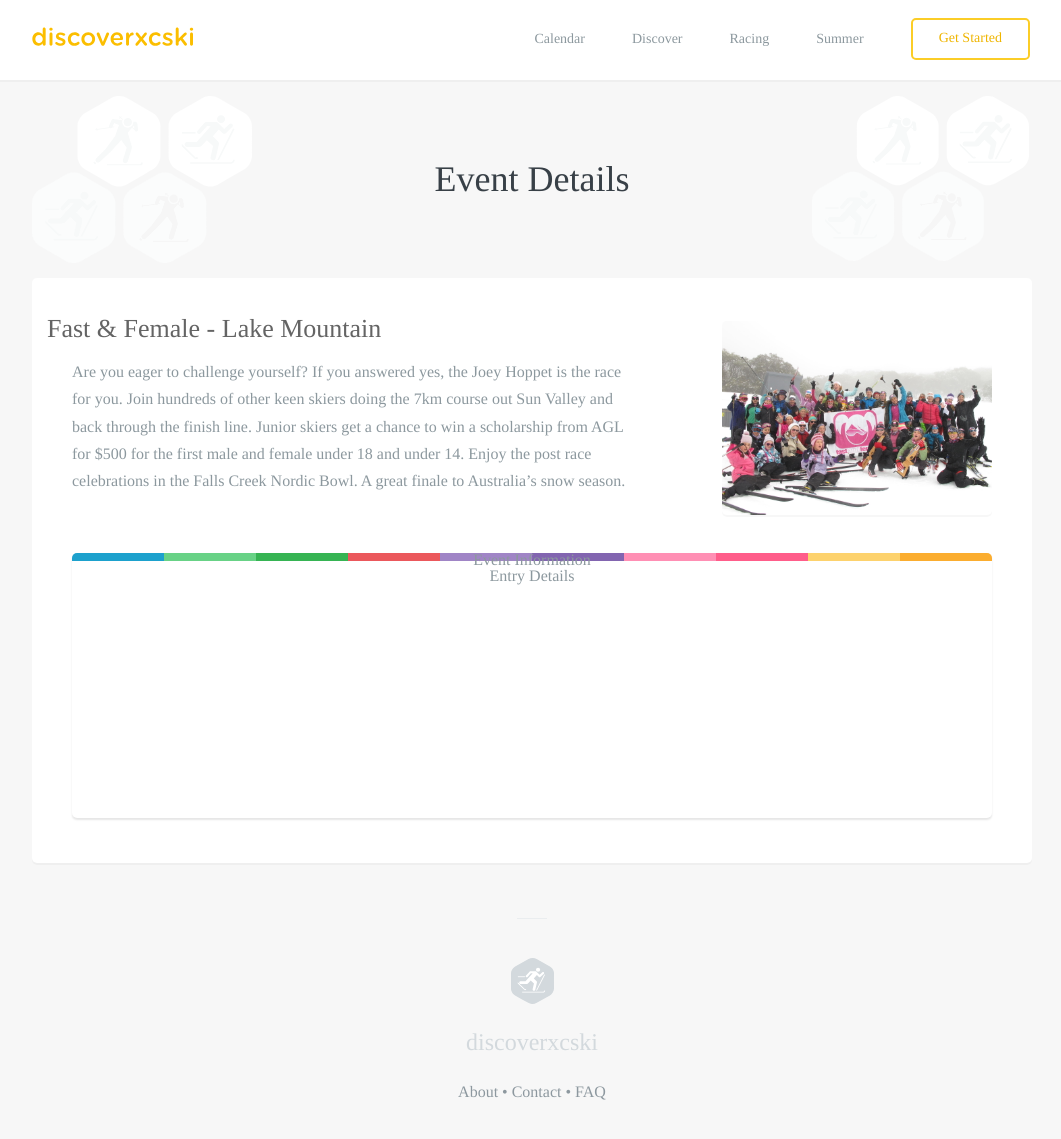
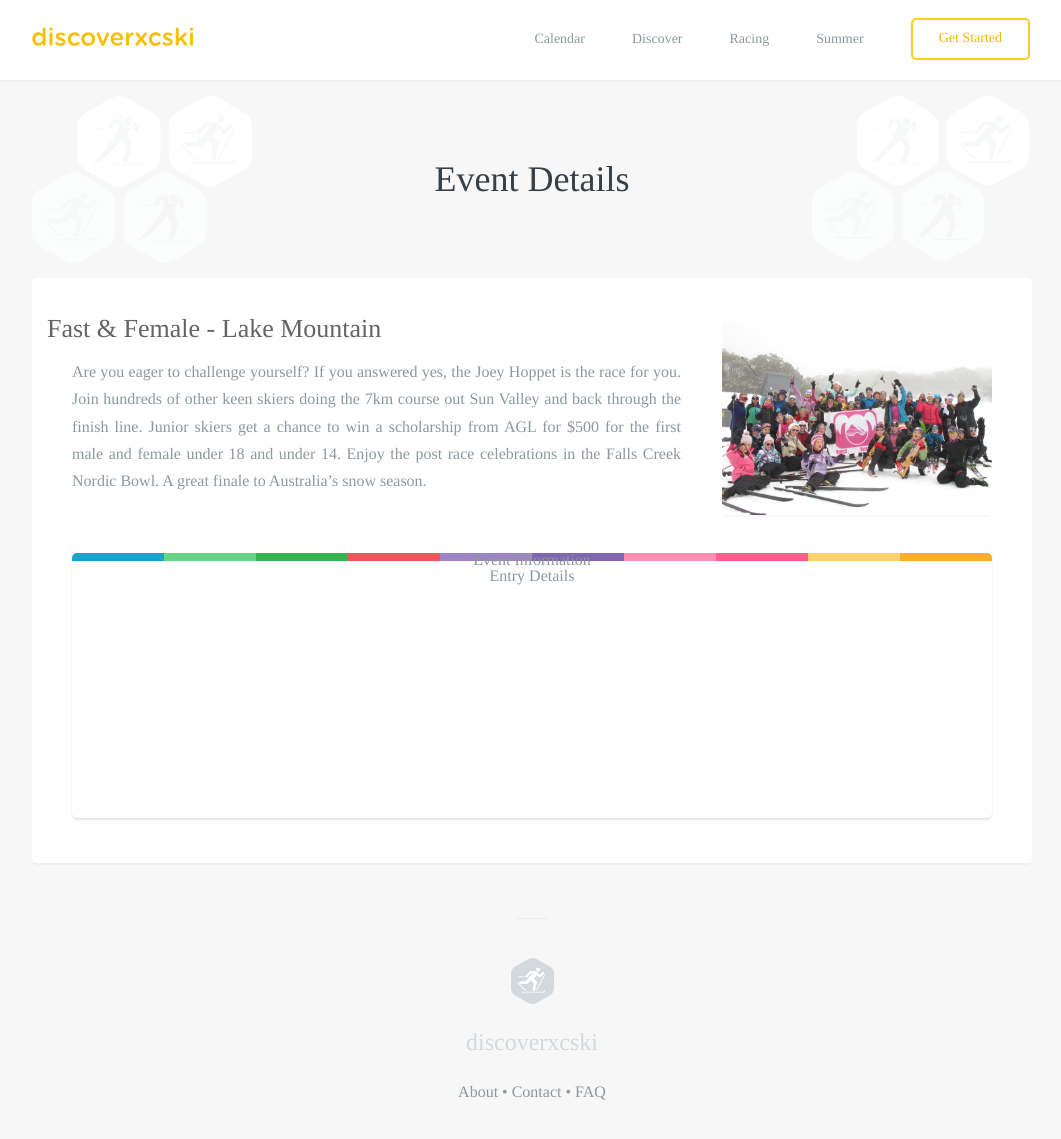
Before and after one commit to robcatto/robcatto.github.io, a Jekyll site: the page built from events/fast-&-female-lake-mountain/index.html, in a window 1280 px wide and 1156 px high. Shown: the top 1139 px of the window, without its empty margins (108-1169 px from the left). Built offline with Jekyll 4.4.1, drawn with Linux system fonts in a browser that asks for light colours; some web fonts are replaced; Markdown is read by kramdown in place of the engine named in the settings.

Commit message:
Update index.html

```diff
--- a/events/fast-&-female-lake-mountain/index.html
+++ b/events/fast-&-female-lake-mountain/index.html
@@ -46,7 +46,7 @@ layout: default
 
                                                 <h3 style="text-align: left; color: #646464; margin-left: 0px;">Fast & Female - Lake Mountain</h3>
 
-                                                <p class="event__card--p" style="max-width: 563px;">Are you eager to challenge yourself?  If you answered yes, the Joey Hoppet is the race for you.  Join hundreds of other keen skiers doing the 7km course out Sun Valley and back through the finish line.  Junior skiers get a chance to win a scholarship from AGL for $500 for the first male and female under 18 and under 14.  Enjoy the post race celebrations in the Falls Creek Nordic Bowl.  A great finale to Australia’s snow season.</p>
+                                                <p class="event__card--p" style="  max-width: 609px; text-align: justify;">Are you eager to challenge yourself?  If you answered yes, the Joey Hoppet is the race for you.  Join hundreds of other keen skiers doing the 7km course out Sun Valley and back through the finish line.  Junior skiers get a chance to win a scholarship from AGL for $500 for the first male and female under 18 and under 14.  Enjoy the post race celebrations in the Falls Creek Nordic Bowl.  A great finale to Australia’s snow season.</p>
 
 
 
```
